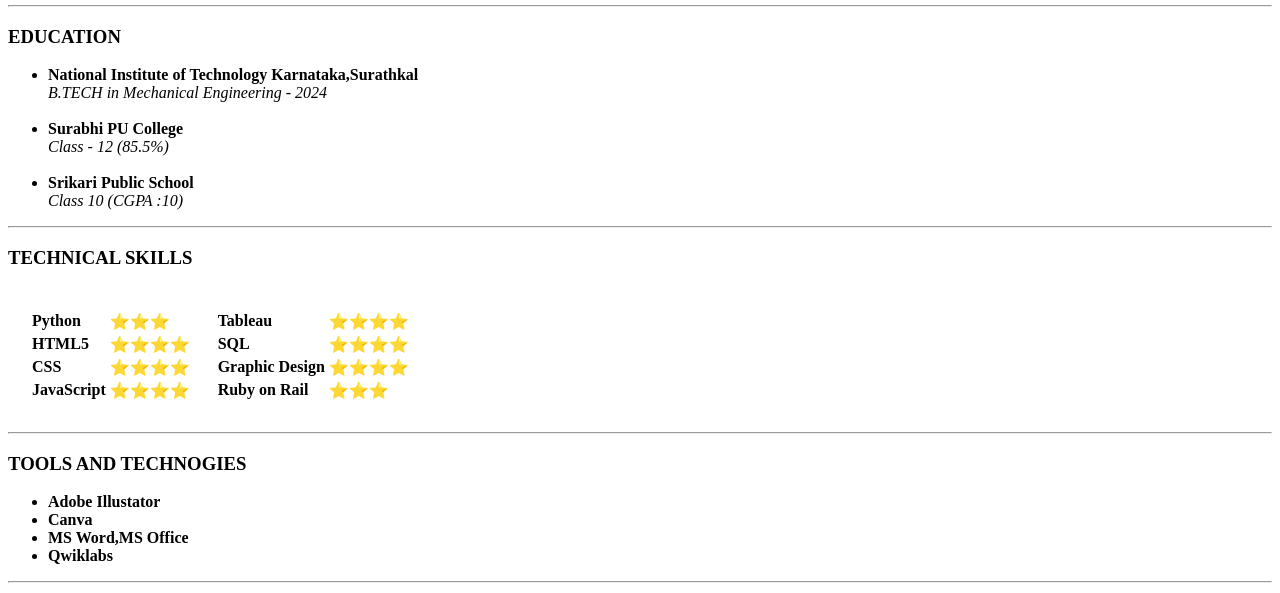
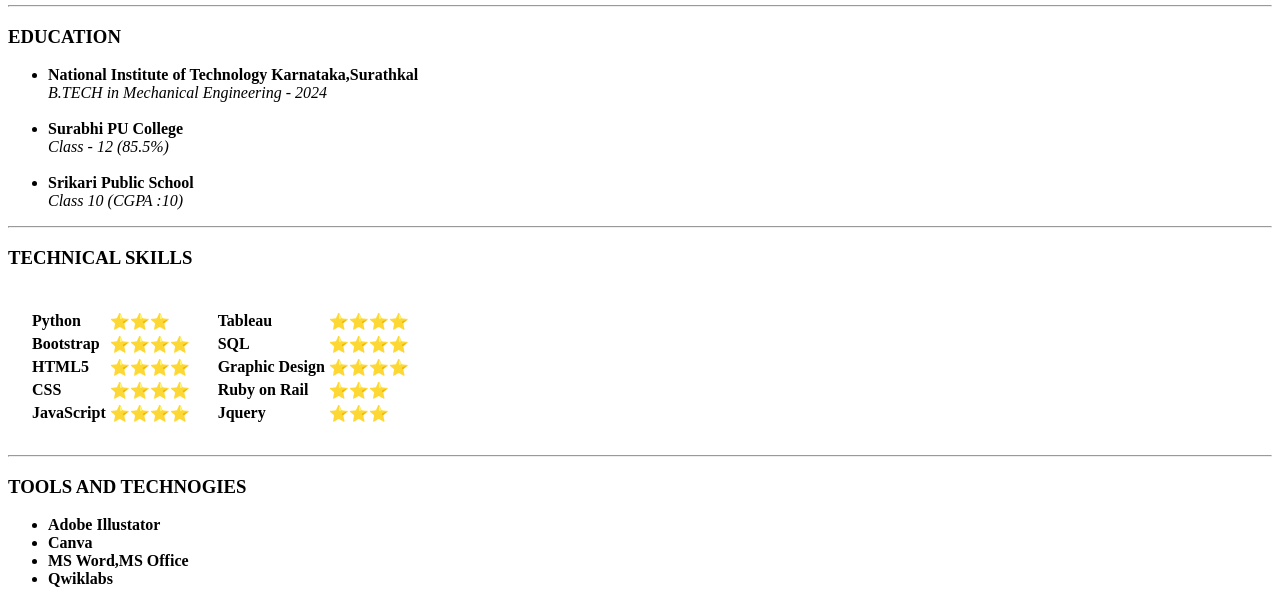
Before and after one commit to ShivaniYS/cv, a plain HTML site: page index.html in a window 1280 px wide. Shown: the part 207-800 px from the top of the page. Drawn offline with Linux system fonts and the light colour scheme.

Commit message:
Update index.html

```diff
--- a/index.html
+++ b/index.html
@@ -35,6 +35,10 @@
                     <td>⭐⭐⭐</td>
                 </tr>
                 <tr>
+                    <td><b>Bootstrap</b></td>
+                    <td>⭐⭐⭐⭐</td>
+                </tr>
+                <tr>
                     <td><b>HTML5</b></td>
                     <td>⭐⭐⭐⭐</td>
                 </tr>
@@ -60,6 +64,10 @@
             </tr>
             <tr>
                 <td><b>Ruby on Rail</b></td>
+                <td>⭐⭐⭐</td>
+            </tr>
+            <tr>
+                <td><b>Jquery</b></td>
                 <td>⭐⭐⭐</td>
             </tr>
         </table></td>
```
